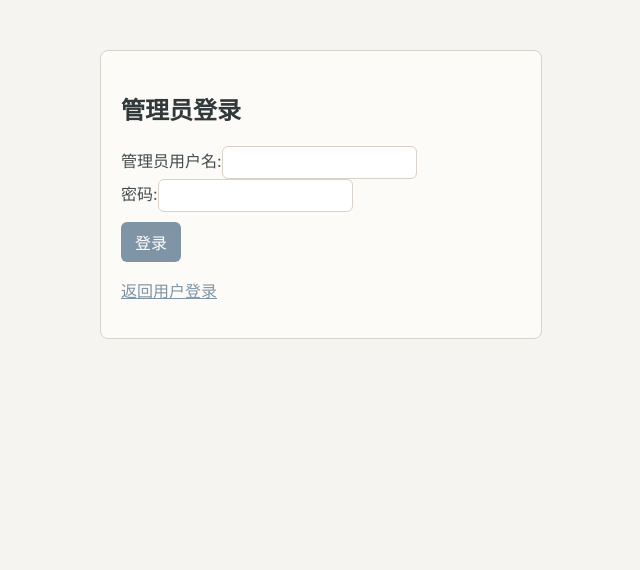
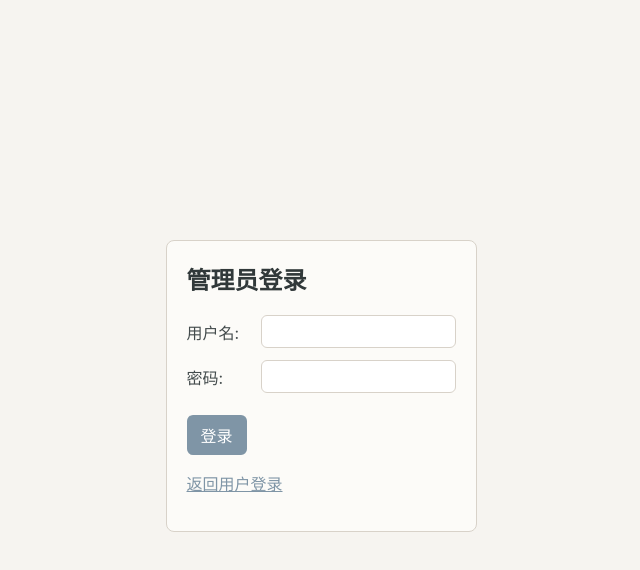
Before and after one commit to liu231380104/library_occupied, a React (Create React App) app in the folder frontend/: page /admin-login in a window 1280 px wide. Shown: the top 570 px of the page, without its empty margins (319-959 px from the left). Built offline with nearby package versions, Linux system fonts and the light colour scheme.

Commit message:
改了一些排版布局，管理员页面

```diff
--- a/frontend/src/components/admin/AdminSeatConfig.js
+++ b/frontend/src/components/admin/AdminSeatConfig.js
@@ -16,6 +16,9 @@ const THEME = {
 const PREVIEW_MEDIA_MAX_WIDTH = 1200;
 const LEAVE_ITEM_TIMEOUT_MINUTES = 15;
 const DEFAULT_SEAT_DETECT_FRAME = 0;
+const DETECT_REQUEST_TIMEOUT_MS = 12 * 60 * 1000;
+const DETECT_MAX_FRAMES = 2400;
+const DETECT_INTERVAL = 6;
 
 const PAGE_STYLE = {
   maxWidth: "1400px",
@@ -253,8 +256,14 @@ const AdminSeatConfig = () => {
       setFlowHint("检测任务已启动，处理中请稍候...");
       const resp = await api.post(
         "/detect-occupation",
-        { videoPath, area, saveVideo: true },
-        { timeout: 300000 },
+        {
+          videoPath,
+          area,
+          saveVideo: true,
+          maxFrames: DETECT_MAX_FRAMES,
+          detectInterval: DETECT_INTERVAL,
+        },
+        { timeout: DETECT_REQUEST_TIMEOUT_MS },
       );
       const result = resp.data || {};
       setLatestOccupation(result);
@@ -280,7 +289,7 @@ const AdminSeatConfig = () => {
       setFlowStep("saved");
       setFlowHint("检测失败，请修正问题后重试。");
       if (err.code === "ECONNABORTED") {
-        alert("占座检测超时，请缩短视频长度或稍后重试");
+        alert("占座检测超时，请重试；若仍超时，可缩短视频或进一步减少检测帧数");
         return;
       }
       alert(err.response?.data?.error || "占座检测失败");
--- a/frontend/src/components/auth/AdminLogin.js
+++ b/frontend/src/components/auth/AdminLogin.js
@@ -42,34 +42,48 @@ const AdminLogin = () => {
   return (
     <div
       style={{
+        minHeight: "100vh",
+        display: "flex",
+        justifyContent: "center",
+        alignItems: "center",
+        padding: "0 16px",
+        boxSizing: "border-box",
+      }}
+    >
+      <div
+        style={{
           maxWidth: "400px",
-        margin: "50px auto",
+          margin: "0 auto",
           padding: "20px",
           border: "1px solid #d8d2c9",
           borderRadius: "8px",
           backgroundColor: "#fcfbf8",
+          boxSizing: "border-box",
+          transform: "translateY(-14px)",
         }}
       >
-      <h2>管理员登录</h2>
+        <h2 style={{ marginTop: 0 }}>管理员登录</h2>
         <form onSubmit={handleSubmit}>
-        <div>
-          <label>管理员用户名:</label>
+          <div style={{ display: "flex", alignItems: "center", gap: "10px", marginBottom: "12px" }}>
+            <label style={{ width: "64px", flexShrink: 0 }}>用户名:</label>
             <input
               type="text"
               name="username"
               value={formData.username}
               onChange={handleChange}
               required
+              style={{ flex: 1, minWidth: 0, boxSizing: "border-box" }}
             />
           </div>
-        <div>
-          <label>密码:</label>
+          <div style={{ display: "flex", alignItems: "center", gap: "10px", marginBottom: "12px" }}>
+            <label style={{ width: "64px", flexShrink: 0 }}>密码:</label>
             <input
               type="password"
               name="password"
               value={formData.password}
               onChange={handleChange}
               required
+              style={{ flex: 1, minWidth: 0, boxSizing: "border-box" }}
             />
           </div>
           <button type="submit" style={{ background: "#7f95a6", color: "#fff", border: "none", borderRadius: "6px", padding: "8px 14px", marginTop: "10px", cursor: "pointer" }}>登录</button>
@@ -79,6 +93,7 @@ const AdminLogin = () => {
           <a href="/login">返回用户登录</a>
         </p>
       </div>
+    </div>
   );
 };
 
```
Lines whose indentation alone changed are shown as unchanged.
